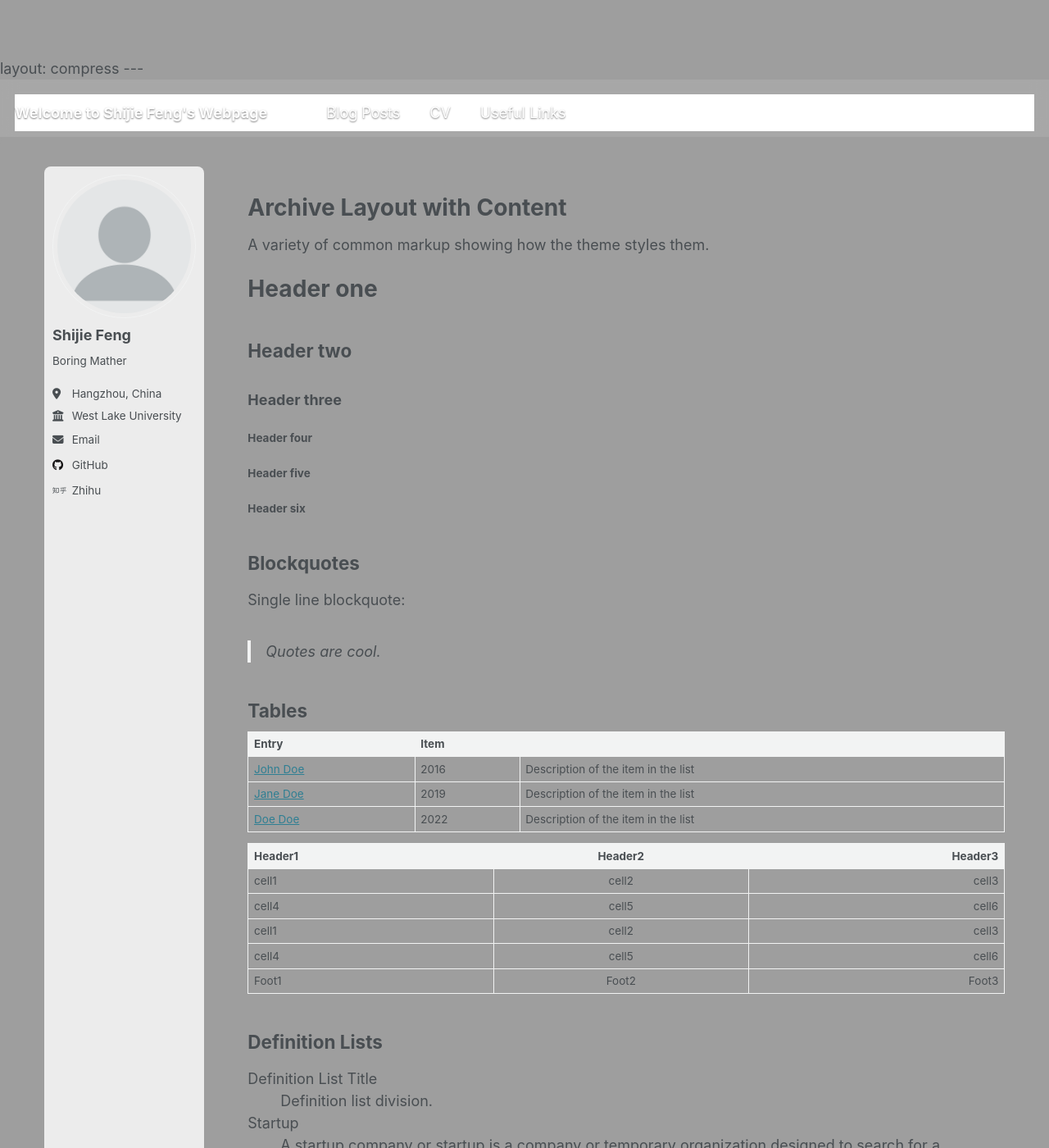
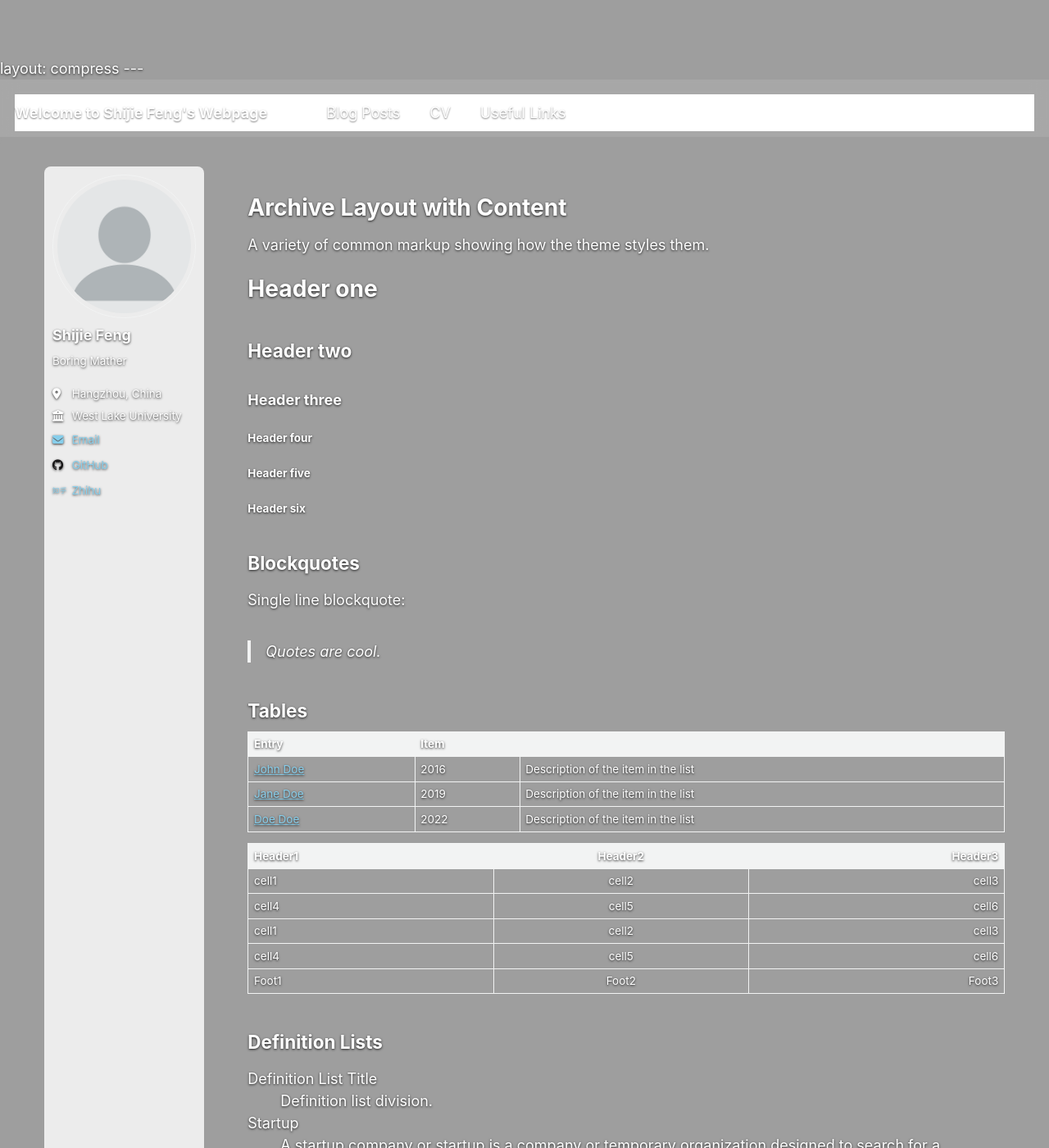
Before and after one commit to SHJFeng/SHJFeng.github.io, a Jekyll site: the page built from _pages/archive-layout-with-content.md, in a window 1280 px wide and 1400 px high. Shown: the whole window at 82% size. Built offline with Jekyll 4.4.1, drawn with Linux system fonts in a browser that asks for light colours.

Commit message:
步骤 A：修改文字颜色为白色

```diff
--- a/assets/css/main.scss
+++ b/assets/css/main.scss
@@ -101,3 +101,20 @@ body {
     color: #f2f2f2 !important;
     text-decoration: underline;
 }
+/* --- 全局文字颜色调整 --- */
+body, h1, h2, h3, h4, h5, h6, p, li, a, .sidebar {
+    color: #ffffff !important; /* 强制变白 */
+}
+
+/* 给文字加一层淡淡的阴影，确保在任何背景图上都看清 */
+body {
+    text-shadow: 0 1px 3px rgba(0, 0, 0, 0.8);
+}
+
+/* 链接颜色也改为白色或亮色 */
+a {
+    color: #87ceeb !important; /* 天蓝色链接，比较显眼 */
+}
+a:hover {
+    color: #ffffff !important;
+}
```
